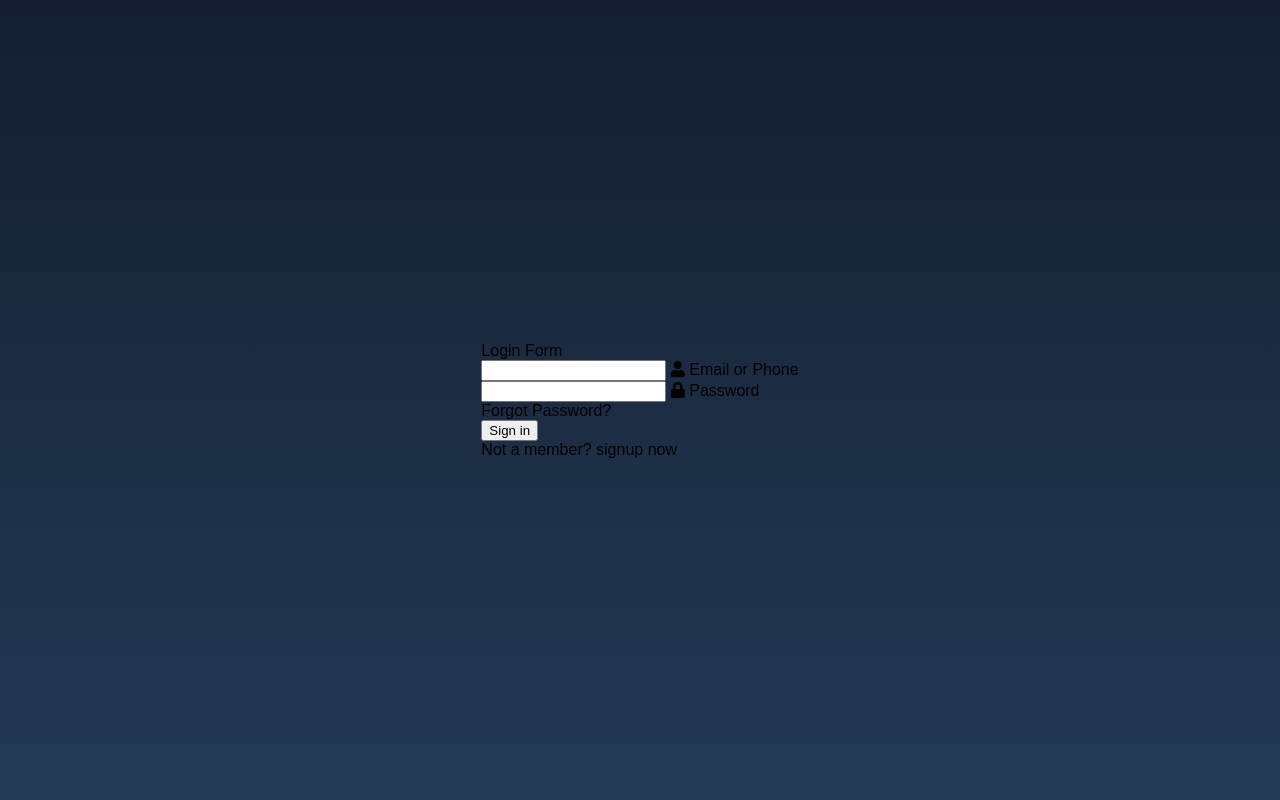
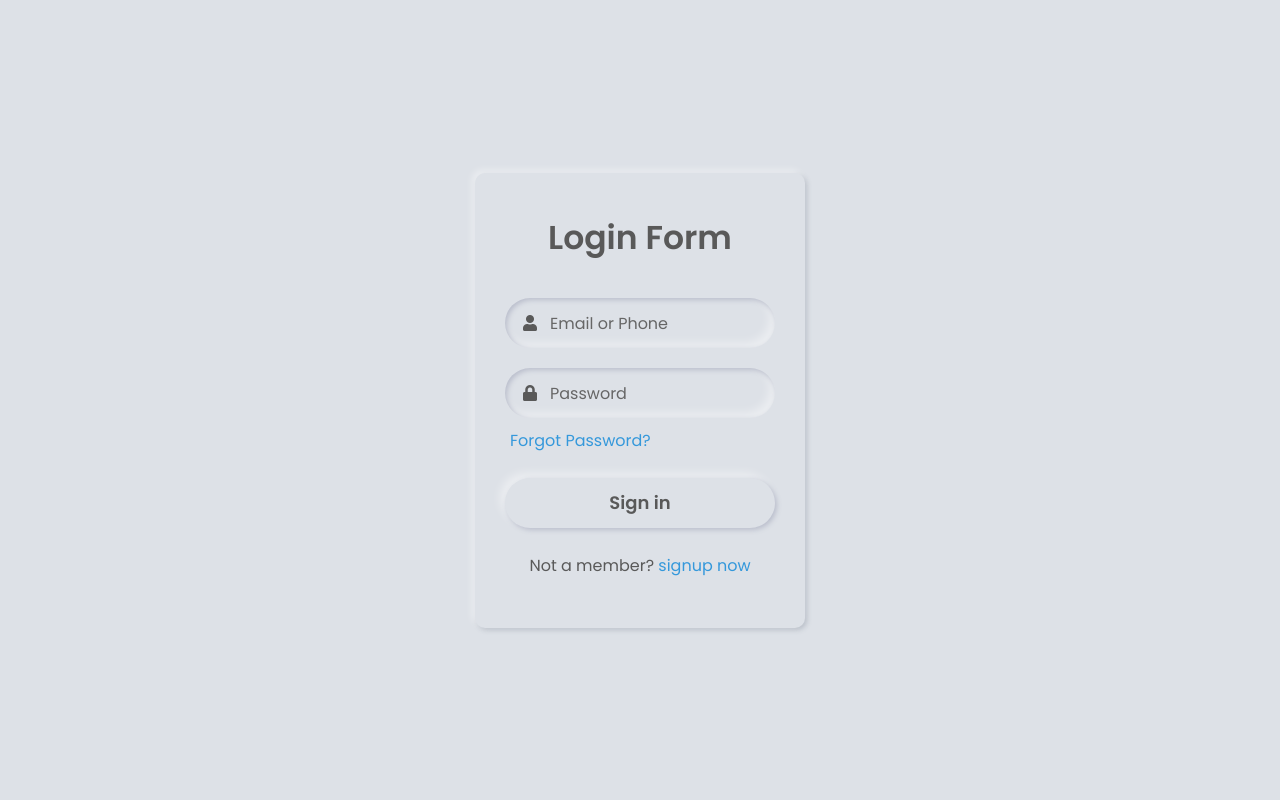
Before and after one commit to ashin888/ashin88.github.io, a PHP site: page / in a window 1280 px wide. Run offline with PHP 8.4, Linux system fonts and the light colour scheme.

Commit message:
Update style.css

```diff
--- a/style.css
+++ b/style.css
@@ -1,164 +1,125 @@
-body {
-    margin:0;
-    padding:0;
-    font-family: sans-serif;
-    background: linear-gradient(#141e30, #243b55);
-    min-height: 100vh;
-    display: flex;
-    align-items: center;
-    justify-content: center;
+@import url('https://fonts.googleapis.com/css?family=Poppins:400,500,600,700&display=swap');
+*{
+  margin: 0;
+  padding: 0;
+  /* user-select: none; */
+  box-sizing: border-box;
+  font-family: 'Poppins', sans-serif;
+}
+html,body{
+  height: 100%;
+}
+body{
+  display: grid;
+  place-items: center;
+  background: #dde1e7;
+  text-align: center;
+}
+/* Add blue color to links */
+.forgot-pass a,
+.sign-up a {
+   color: blue;
 }
 
-  .login-box {
-    width: 400px;
-    padding: 40px;
-    background: rgba(0,0,0,.5);
-    box-sizing: border-box;
-    box-shadow: 0 15px 25px rgba(0,0,0,.6);
+.content{
+  width: 330px;
+  padding: 40px 30px;
+  background: #dde1e7;
   border-radius: 10px;
+  box-shadow: -3px -3px 7px #ffffff73,
+               2px 2px 5px rgba(94,104,121,0.288);
 }
-
-  .login-box h2 {
-    margin: 0 0 30px;
-    padding: 0;
-    color: #fff;
-    text-align: center;
+.content .text{
+  font-size: 33px;
+  font-weight: 600;
+  margin-bottom: 35px;
+  color: #595959;
 }
-
-  .login-box .user-box {
+.field{
+  height: 50px;
+  width: 100%;
+  display: flex;
   position: relative;
 }
-
-  .login-box .user-box input {
+.field:nth-child(2){
+  margin-top: 20px;
+}
+.field input{
+  height: 100%;
   width: 100%;
-    padding: 10px 0;
+  padding-left: 45px;
+  outline: none;
+  border: none;
+  font-size: 18px;
+  background: #dde1e7;
+  color: #595959;
+  border-radius: 25px;
+  box-shadow: inset 2px 2px 5px #BABECC,
+              inset -5px -5px 10px #ffffff73;
+}
+.field input:focus{
+  box-shadow: inset 1px 1px 2px #BABECC,
+              inset -1px -1px 2px #ffffff73;
+}
+.field span{
+  position: absolute;
+  color: #595959;
+  width: 50px;
+  line-height: 50px;
+}
+.field label{
+  position: absolute;
+  top: 50%;
+  transform: translateY(-50%);
+  left: 45px;
+  pointer-events: none;
+  color: #666666;
+}
+.field input:valid ~ label{
+  opacity: 0;
+}
+.forgot-pass{
+  text-align: left;
+  margin: 10px 0 10px 5px;
+}
+.forgot-pass a{
   font-size: 16px;
-    color: #fff;
-    margin-bottom: 30px;
+  color: #3498db;
+  text-decoration: none;
+}
+.forgot-pass:hover a{
+  text-decoration: underline;
+}
+button{
+  margin: 15px 0;
+  width: 100%;
+  height: 50px;
+  font-size: 18px;
+  line-height: 50px;
+  font-weight: 600;
+  background: #dde1e7;
+  border-radius: 25px;
   border: none;
-    border-bottom: 1px solid #fff;
   outline: none;
-    background: transparent;
+  cursor: pointer;
+  color: #595959;
+  box-shadow: 2px 2px 5px #BABECC,
+             -5px -5px 10px #ffffff73;
 }
-  .login-box .user-box label {
-    position: absolute;
-    top:0;
-    left: 0;
-    padding: 10px 0;
+button:focus{
+  color: #3498db;
+  box-shadow: inset 2px 2px 5px #BABECC,
+             inset -5px -5px 10px #ffffff73;
+}
+.sign-up{
+  margin: 10px 0;
+  color: #595959;
   font-size: 16px;
-    color: #fff;
-    pointer-events: none;
-    transition: .5s;
 }
-
-  .login-box .user-box input:focus ~ label,
-  .login-box .user-box input:active ~ label{
-    top: -20px;
-    left: 0;
-    color: #03e9f4;
-    font-size: 12px;
+.sign-up a{
+  color: #3498db;
+  text-decoration: none;
 }
-
-  .login-box form a {
-    position: relative;
-    display: inline-block;
-    padding: 10px 20px;
-    color: #03e9f4;
-    font-size: 16px;
-    text-decoration: none;
-    text-transform: uppercase;
-    overflow: hidden;
-    transition: .5s;
-    margin-top: 40px;
-    letter-spacing: 4px
+.sign-up a:hover{
+  text-decoration: underline;
     }
-
-  .login-box a:hover {
-    background: #03e9f4;
-    color: #fff;
-    border-radius: 5px;
-    box-shadow: 0 0 5px #03e9f4,
-                0 0 25px #03e9f4,
-                0 0 50px #03e9f4,
-                0 0 100px #03e9f4;
-  }
-
-  .login-box a span {
-    position: absolute;
-    display: block;
-  }
-
-  .login-box a span:nth-child(1) {
-    top: 0;
-    left: -100%;
-    width: 100%;
-    height: 2px;
-    background: linear-gradient(90deg, transparent, #03e9f4);
-    animation: btn-anim1 1s linear infinite;
-  }
-
-  @keyframes btn-anim1 {
-    0% {
-      left: -100%;
-    }
-    50%,100% {
-      left: 100%;
-    }
-  }
-
-
-  @keyframes btn-anim2 {
-    0% {
-      top: -100%;
-    }
-    50%,100% {
-      top: 100%;
-    }
-  }
-
-  .login-box a span:nth-child(3) {
-    bottom: 0;
-    right: -100%;
-    width: 100%;
-    height: 2px;
-    background: linear-gradient(270deg, transparent, #03e9f4);
-    animation: btn-anim3 1s linear infinite;
-    animation-delay: .5s
-  }
-
-.login-button:hover {
-  background: #03e9f4;
-  color: #fff;
-  box-shadow: 0 0 5px #03e9f4,
-              0 0 25px #03e9f4,
-              0 0 50px #03e9f4,
-              0 0 100px #03e9f4;
-}
-
-  @keyframes btn-anim3 {
-    0% {
-      right: -100%;
-    }
-    50%,100% {
-      right: 100%;
-    }
-  }
-
-  .login-box a span:nth-child(4) {
-    bottom: -100%;
-    left: 0;
-    width: 2px;
-    height: 100%;
-    background: linear-gradient(360deg, transparent, #03e9f4);
-    animation: btn-anim4 1s linear infinite;
-    animation-delay: .75s
-  }
-
-  @keyframes btn-anim4 {
-    0% {
-      bottom: -100%;
-    }
-    50%,100% {
-      bottom: 100%;
-    }
-  }
```
Lines whose indentation alone changed are shown as unchanged.
